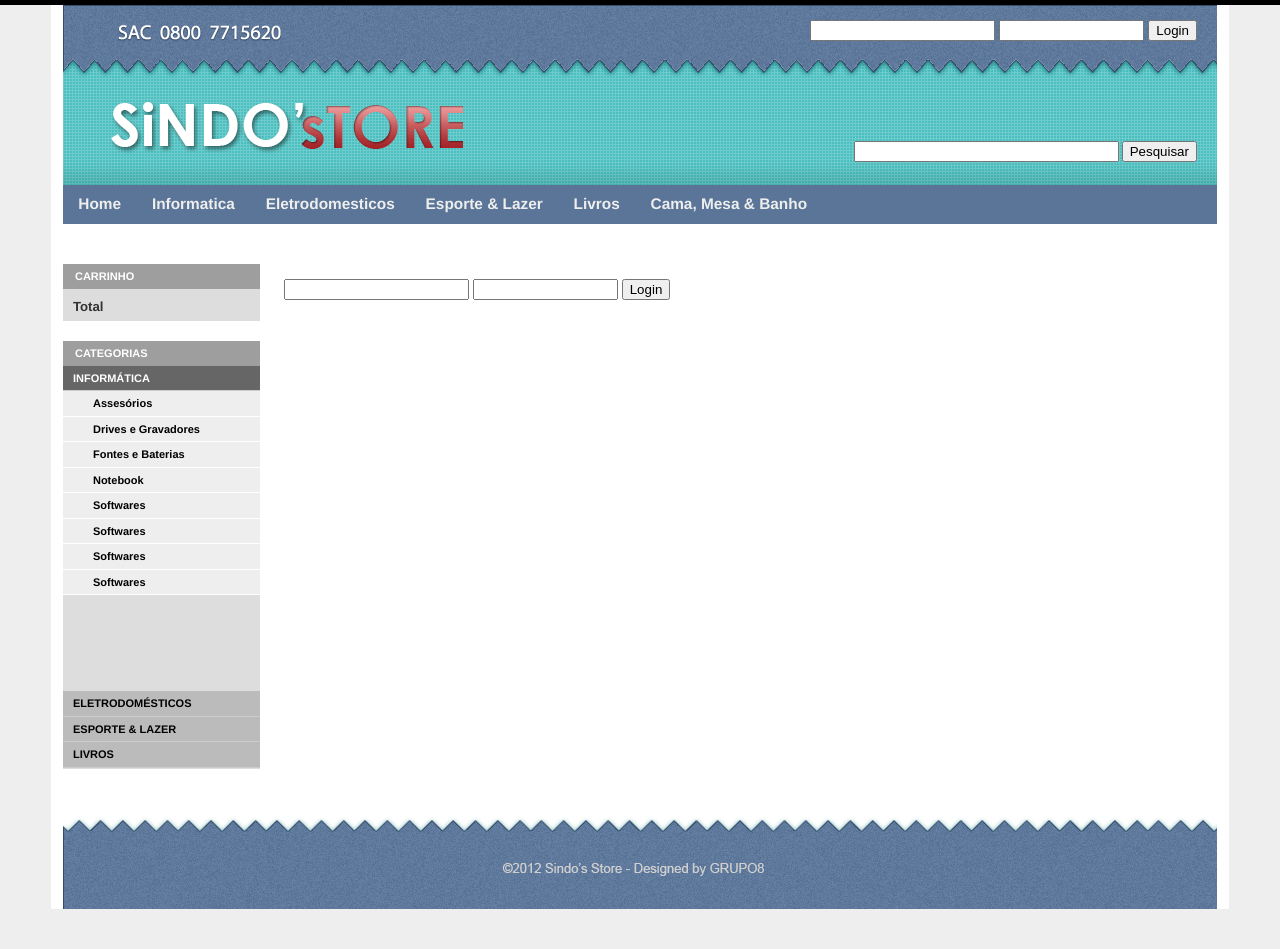
After one commit to fabianisouza/mc437-2s12-portal-g8, a CakePHP app: the page made by app/View/Elements/admin/login.ctp in a window 1280 px wide. The commit adds this page. Run offline with PHP 8.4 and a stand-in for CakePHP, Linux system fonts and the light colour scheme; the template is opened without the code that fills it, so the values that code supplies are empty; some libraries are stand-ins or nearby versions; grey boxes are pictures that could not be loaded.

Commit message:
beto:layout

```diff
--- /dev/null
+++ b/app/View/Elements/admin/login.ctp
@@ -0,0 +1,5 @@
+<div style="margin-top: 15px; margin-right: 20px; font-size: 1.3em; ">
+	<input type="text" size="20" maxlength="20" name="LOGIN">
+	<input type="password" size="15" maxlength="15" name="PASSWORD">
+	<input type="submit" value="Login" name="LOGIN">
+</div>
--- a/app/View/Elements/admin/main_menu.ctp
+++ b/app/View/Elements/admin/main_menu.ctp
@@ -1,22 +1,20 @@
 <ul class="nav main">
 	<li>
-		<a href="/admin">Admin</a>
-		<!--<ul>
-			<li>
-				<a href="/">Link 1</a>
-			</li>
-			<li>
-				<a href="/">Link 2</a>
-			</li>
-		</ul>-->
+		<a href="/admin">Home</a>
 	</li>
 	<li>
-		<a href="/admin">Admin</a>
+		<a href="/admin">Informatica</a>
 	</li>
 	<li>
-		<a href="/admin">Admin 2</a>
+		<a href="/admin">Eletrodomesticos</a>
 	</li>
 	<li>
-		<a href="/admin">Admin 3</a>
+		<a href="/admin">Esporte & Lazer</a>
+	</li>
+	<li>
+		<a href="/admin">Livros</a>
+	</li>
+	<li>
+		<a href="/admin">Cama, Mesa & Banho</a>
 	</li>
 </ul>
--- /dev/null
+++ b/app/View/Elements/admin/search.ctp
@@ -0,0 +1,4 @@
+<div style="margin-right: 20px; margin-top: 100px">
+	<input type="text" size="30" maxlength="60" name="SEARCH" />
+	<input type=submit value="Pesquisar" name="PESQUISAR" />
+</div>
--- a/app/View/Layouts/default.ctp
+++ b/app/View/Layouts/default.ctp
@@ -15,117 +15,93 @@
 </head>
 <body>
 	<div class="container_16">
-		<div class="grid_16">
-			<h1 id="branding">
-				<a href="/">Portal de Vendas</a>
-			</h1>
+		<div class="grid_16" style='background:url(http://localhost/cake/img/header.png); height:180px; margin:3; text-align:right;'>
+			<?php echo $this->element('admin/login'); ?>
+			<?php echo $this->element('admin/search'); ?>
 		</div>
 		<div class="clear"></div>
 		<div class="grid_16">
 			 <?php echo $this->element('admin/main_menu'); ?>
 		</div>
 
-		<div class="clear" style="height: 10px; width: 100%;"></div>
-		<div class="grid_4">
-			<div class="box">
-				<h2>Lorem Ipsum</h2>
-				<div class="block">
-					<p>Sed orci enim, porttitor laoreet rhoncus ultricies, congue vel massa. In odio nibh, suscipit eu rhoncus eget, tempus sit amet leo. Sed porttitor est vitae ipsum tempor lobortis. Mauris nec nisl non tortor lacinia fringilla. Nunc tempor nibh nec enim iaculis sollicitudin. Quisque dictum porta lacus, ac suscipit nulla eleifend at. In tincidunt purus tellus. Praesent commodo, nibh et tristique facilisis, augue justo posuere lectus, nec varius dui nisi nec orci. Integer ut ullamcorper lacus. Nulla sit amet nunc mi, non varius lectus.</p>
-				</div>
-			</div>
-		</div>
-		<div class="grid_4">
-			<div class="box">
-				<h2>Lorem Ipsum</h2>
-				<div class="block">
-					<p>Sed orci enim, porttitor laoreet rhoncus ultricies, congue vel massa. In odio nibh, suscipit eu rhoncus eget, tempus sit amet leo. Sed porttitor est vitae ipsum tempor lobortis. Mauris nec nisl non tortor lacinia fringilla. Nunc tempor nibh nec enim iaculis sollicitudin. Quisque dictum porta lacus, ac suscipit nulla eleifend at. In tincidunt purus tellus. Praesent commodo, nibh et tristique facilisis, augue justo posuere lectus, nec varius dui nisi nec orci. Integer ut ullamcorper lacus. Nulla sit amet nunc mi, non varius lectus.</p>
-				</div>
-			</div>
-		</div>
-		<div class="grid_4">
-			<div class="box">
-				<h2>Lorem Ipsum</h2>
-				<div class="block">
-					<p>Sed orci enim, porttitor laoreet rhoncus ultricies, congue vel massa. In odio nibh, suscipit eu rhoncus eget, tempus sit amet leo. Sed porttitor est vitae ipsum tempor lobortis. Mauris nec nisl non tortor lacinia fringilla. Nunc tempor nibh nec enim iaculis sollicitudin. Quisque dictum porta lacus, ac suscipit nulla eleifend at. In tincidunt purus tellus. Praesent commodo, nibh et tristique facilisis, augue justo posuere lectus, nec varius dui nisi nec orci. Integer ut ullamcorper lacus. Nulla sit amet nunc mi, non varius lectus.</p>
-				</div>
-			</div>
-		</div>
-		<div class="grid_4">
-			<div class="box">
-				<h2>Lorem Ipsum</h2>
-				<div class="block">
-					<p>Sed orci enim, porttitor laoreet rhoncus ultricies, congue vel massa. In odio nibh, suscipit eu rhoncus eget, tempus sit amet leo. Sed porttitor est vitae ipsum tempor lobortis. Mauris nec nisl non tortor lacinia fringilla. Nunc tempor nibh nec enim iaculis sollicitudin. Quisque dictum porta lacus, ac suscipit nulla eleifend at. In tincidunt purus tellus. Praesent commodo, nibh et tristique facilisis, augue justo posuere lectus, nec varius dui nisi nec orci. Integer ut ullamcorper lacus. Nulla sit amet nunc mi, non varius lectus.</p>
-				</div>
-			</div>
-		</div>
+		<div class="clear" style="height: 40px; width: 100%;"></div>
+
 		<div class="clear"></div>
 
+		<div class="grid_3">
+			<div class="box">
+				<h2><a href="#" id="toggle-list-items" style="cursor: pointer; ">Carrinho</a></h2>
+				<div style="margin: 0px; position: static; overflow: hidden; "><div class="block" id="list-items" style="margin: 0px; ">
+					<h5>Total</h5>
 
-		<div class="grid_3">
+
+				</div></div>
+			</div>
+
+
 			<div class="box menu">
-				<h2><a href="#" id="toggle-section-menu" style="cursor: pointer; ">Section Menu</a></h2>
+				<h2><a href="#" id="toggle-section-menu" style="cursor: pointer; ">Categorias</a></h2>
 				<div style="margin: 0px; position: static; overflow: hidden; "><div class="block" id="section-menu" style="margin: 0px; ">
 					<ul class="section menu">
 						<li>
-							<a class="menuitem current">Menu 1</a>
-							<ul class="submenu current" style="padding-top: 0px; border-top-style: none; padding-bottom: 0px; border-bottom-style: none; overflow: hidden; height: 125px; ">
-								<li><a>Submenu 1</a></li>
-								<li><a>Submenu 2</a></li>
-								<li><a class="active">Submenu 3</a></li>
-								<li><a>Submenu 4</a></li>
-								<li><a>Submenu 5</a></li>
+							<a class="menuitem current">Informática</a>
+							<ul class="submenu current" style="padding-top: 0px; border-top-style: none; padding-bottom: 0px; border-bottom-style: none; overflow: hidden; height: 300px; ">
+								<li><a>Assesórios</a></li>
+								<li><a>Drives e Gravadores</a></li>
+								<li><a>Fontes e Baterias</a></li>
+								<li><a>Notebook</a></li>
+								<li><a>Softwares</a></li>
+								<li><a>Softwares</a></li>
+								<li><a>Softwares</a></li>
+								<li><a>Softwares</a></li>
 							</ul>
 						</li>
 						<li>
-							<a class="menuitem">Menu 2</a>
+							<a class="menuitem">Eletrodomésticos</a>
 							<ul class="submenu" style="padding-top: 0px; border-top-style: none; padding-bottom: 0px; border-bottom-style: none; overflow: hidden; height: 0px; ">
-								<li><a>Submenu 1</a></li>
-								<li><a>Submenu 2</a></li>
-								<li><a>Submenu 3</a></li>
-								<li><a>Submenu 4</a></li>
-								<li><a>Submenu 5</a></li>
+								<li><a>Ar Condicionado</a></li>
+								<li><a>Geladeira</a></li>
+								<li><a>Fogão</a></li>
+								<li><a>Lavadoura de Roupa</a></li>
+								<li><a>Secadora de Roupa</a></li>
 							</ul>
 						</li>
 						<li>
-							<a class="menuitem">Menu 3</a>
+							<a class="menuitem">Esporte & Lazer</a>
 							<ul class="submenu" style="padding-top: 0px; border-top-style: none; padding-bottom: 0px; border-bottom-style: none; overflow: hidden; height: 0px; ">
-								<li><a>Submenu 1</a></li>
-								<li><a>Submenu 2</a></li>
-								<li><a>Submenu 3</a></li>
-								<li><a>Submenu 4</a></li>
-								<li><a>Submenu 5</a></li>
+								<li><a>Esportes</a></li>
+								<li><a>Fitness e Musculação</a></li>
+								<li><a>Games</a></li>
+								<li><a>Jogos de Mesa e Salão</a></li>
+								<li><a>Praia e Piscina</a></li>
 							</ul>
 						</li>
 						<li>
-							<a class="menuitem">Menu 4</a>
+							<a class="menuitem">Livros</a>
 							<ul class="submenu" style="padding-top: 0px; border-top-style: none; padding-bottom: 0px; border-bottom-style: none; overflow: hidden; height: 0px; ">
-								<li><a>Submenu 1</a></li>
-								<li><a>Submenu 2</a></li>
-								<li><a>Submenu 3</a></li>
-								<li><a>Submenu 4</a></li>
-								<li><a>Submenu 5</a></li>
+								<li><a>Auto-Ajuda</a></li>
+								<li><a>Didático</a></li>
+								<li><a>Infanto-juvenil</a></li>
+								<li><a>Infantil</a></li>
+								<li><a>Literatura</a></li>
 							</ul>
 						</li>
 					</ul>
 				</div></div>
 			</div>
-			<div class="box">
-				<h2><a href="#" id="toggle-list-items" style="cursor: pointer; ">List Items</a></h2>
-				<div style="margin: 0px; position: static; overflow: hidden; "><div class="block" id="list-items" style="margin: 0px; ">
-					<h5>A menu</h5>
-					<ul class="menu">
-						<li><a href="#">Item 1</a></li>
-						<li><a href="#">Item 2</a></li>
-						<li><a href="#">Item 3</a></li>
-					</ul>
-				</div></div>
-			</div>
+
 		</div>
 		<div class="grid_13">
 			<?php echo $this->Session->flash(); ?>
+			<div id="content">
+				<?php echo $content_for_layout; ?>
+			</div>
+		</div>
 
-			<?php echo $content_for_layout; ?>
+		<div class="grid_16" style='background:url(http://localhost/cake/img/footer.png); height:120px; margin:3; text-align:right;'>
+
 		</div>
+
 		<div class="clear"></div>
 	</div>
 	<?php echo $this->element('sql_dump'); ?>
--- a/app/View/Pages/home.ctp
+++ b/app/View/Pages/home.ctp
@@ -20,6 +20,7 @@ if (Configure::read('debug') == 0):
 endif;
 App::uses('Debugger', 'Utility');
 ?>
+<!--
 <iframe src="http://cakephp.org/bake-banner" width="830" height="160" style="overflow:hidden; border:none;">
 	<p>For updates and important announcements, visit http://cakefest.org</p>
 </iframe>
@@ -186,3 +187,5 @@ You can also add some CSS styles for your pages at: APP/webroot/css.');
 	<li><a href="http://cakephp.lighthouseapp.com/"><?php echo __d('cake_dev', 'CakePHP Lighthouse'); ?> </a>
 	<ul><li><?php echo __d('cake_dev', 'CakePHP Tickets, Wiki pages, Roadmap'); ?></li></ul></li>
 </ul>
+-->
+<h1>Bem-Vindo!</h1>
--- a/app/webroot/css/layout.css
+++ b/app/webroot/css/layout.css
@@ -79,14 +79,14 @@ h2#page-heading {
 	font-weight:normal;
 	text-transform:uppercase;
 	color:#fff;
-	background:#333;
+	background:#4bbfbf;
 	margin:-10px -10px 0 -10px;
 	padding:6px 12px;
 }
 .box h2 a,
 .box h2 a.visible {
-	color:#fff;
-	background:#333 url("../img/switch_minus.gif") 97% 50% no-repeat;
+	color:#FFF;
+	background:#5a7597 url("../img/switch_minus.gif") 97% 50% no-repeat;
 	display:block;
 	padding:6px 12px;
 	margin:-6px -12px;
--- a/app/webroot/css/nav.css
+++ b/app/webroot/css/nav.css
@@ -9,9 +9,10 @@ ul.nav,
 ul.nav * { margin:0;padding:0;}
 ul.nav {
   position:relative;
-  background:#666;
+  background:#5a7597;
   max-width:100%;
   height:2.5em;
+  font-size: 1.4em;
   }
 ul.nav li {
 	cursor:pointer;
@@ -37,8 +38,8 @@ ul.nav li ul li {
 	max-width:none;
 }
 ul.nav li a {
-	color:#fff;
-	background:#666;
+	color:#eee;
+	background:#5a7597;
 	font-weight:bold;
 	text-decoration:none;
 	display:block;
@@ -83,7 +84,6 @@ ul.nav li.current:hover ul li a:active {color:#666; background:#fff;}
 /* navigation (vertical subnavigation)
 ----------------------------------------------- */
 ul.nav {
-  background:#666;
 }
 ul.main li {
   position:relative;
@@ -100,8 +100,6 @@ ul.main li a {
 	height:2.5em;
 	line-height:2.5em;
 	border:0;
-	color:#fff;
-	background:#666;
 }
 ul.main li ul li a {
   width:12em;
```
Also changed, not shown: app/View/Layouts/default2.ctp (added, +133 -0 lines), app/webroot/img/footer.png (added), app/webroot/img/header.png (added).
